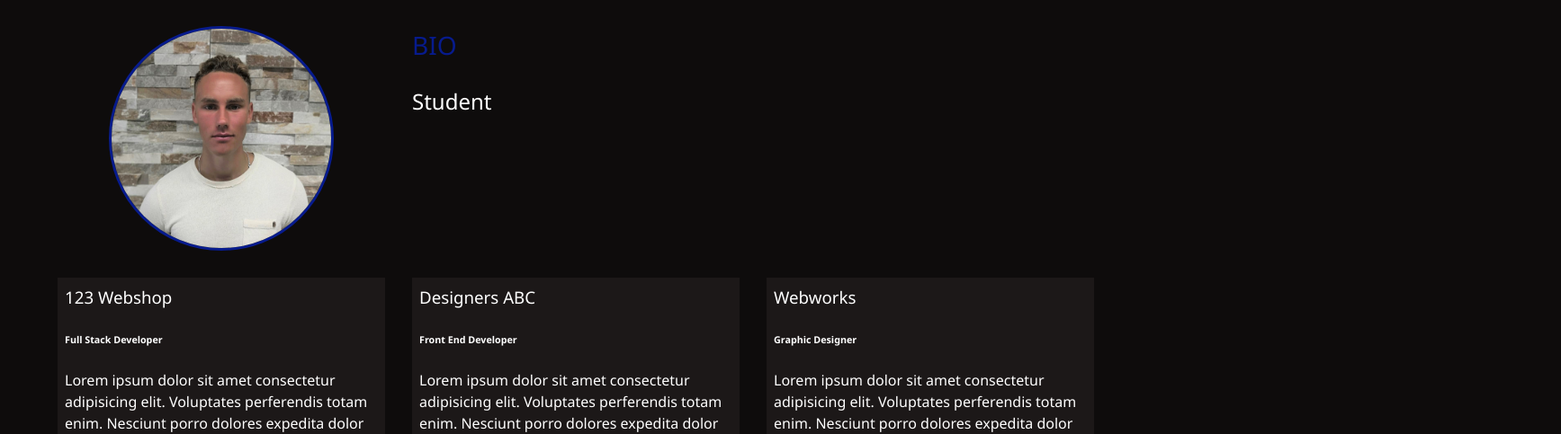
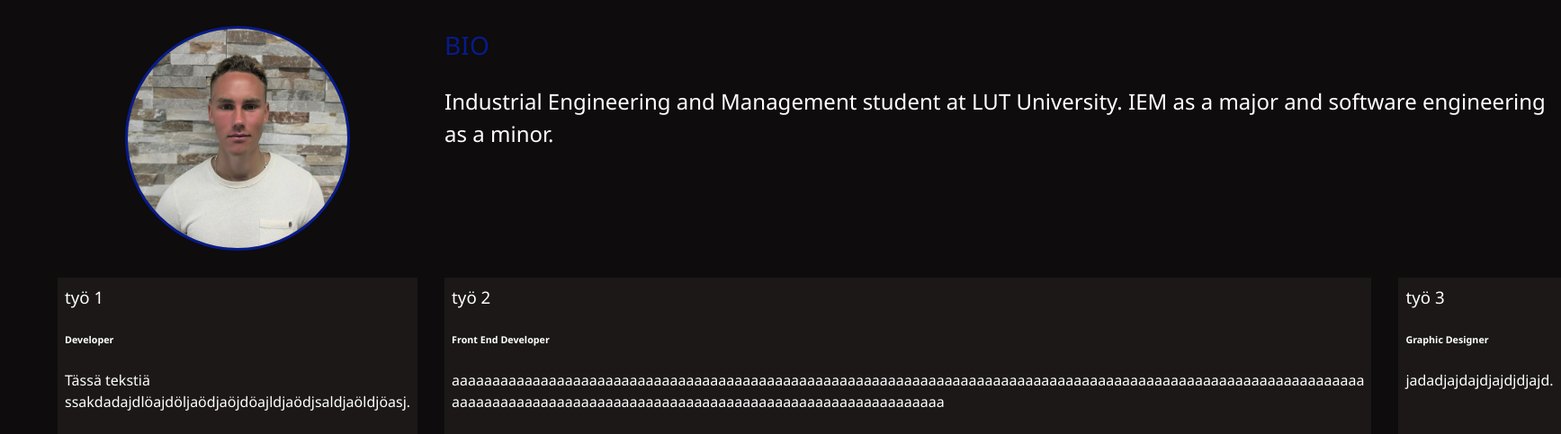
Before and after one commit to arttumau/modern_portfolio, a website: page dist/about.html in a window 1280 px wide. Shown: the part 217-700 px from the top of the page at 90% size, 1735 px wide, since content can reach past the window. Drawn offline with Linux system fonts and the light colour scheme.

Commit message:
Initial commit

```diff
--- a/dist/about.html
+++ b/dist/about.html
@@ -60,28 +60,26 @@
 
             <div class="bio">
                 <h3 class="text-secondary">BIO</h3>
-                <p>Student</p>
+                <p>Industrial Engineering and Management student at LUT University. IEM as a major and software engineering as a minor.</p>
               </div>
 
               <div class="job job-1">
-                <h3>123 Webshop</h3>
-                <h6>Full Stack Developer</h6>
-                <p>Lorem ipsum dolor sit amet consectetur adipisicing elit. Voluptates perferendis totam enim. Nesciunt porro dolores
-                  expedita dolor necessitatibus deserunt nemo.</p>
+                <h3>työ 1</h3>
+                <h6>Developer</h6>
+                <p>Tässä tekstiä ssakdadajdlöajdöljaödjaöjdöajldjaödjsaldjaöldjöasj.</p>
               </div>
 
               <div class="job job-2">
-                <h3>Designers ABC</h3>
+                <h3>työ 2</h3>
                 <h6>Front End Developer</h6>
-                <p>Lorem ipsum dolor sit amet consectetur adipisicing elit. Voluptates perferendis totam enim. Nesciunt porro dolores
-                  expedita dolor necessitatibus deserunt nemo.</p>
+                <p>aaaaaaaaaaaaaaaaaaaaaaaaaaaaaaaaaaaaaaaaaaaaaaaaaaaaaaaaaaaaaaaaaaaaaaaaaaaaaaaaaaaaaaaaaaaaaaaaaaaaaaaaaaaaaaaaa
+                    aaaaaaaaaaaaaaaaaaaaaaaaaaaaaaaaaaaaaaaaaaaaaaaaaaaaaaaaaaaaa</p>
               </div>
 
               <div class="job job-3">
-                <h3>Webworks</h3>
+                <h3>työ 3</h3>
                 <h6>Graphic Designer</h6>
-                <p>Lorem ipsum dolor sit amet consectetur adipisicing elit. Voluptates perferendis totam enim. Nesciunt porro dolores
-                  expedita dolor necessitatibus deserunt nemo.</p>
+                <p>jadadjajdajdjajdjdjajd.</p>
               </div>
             </div>
           </main>
```
Also changed, not shown: dist/index.html (+1 -1 lines).
